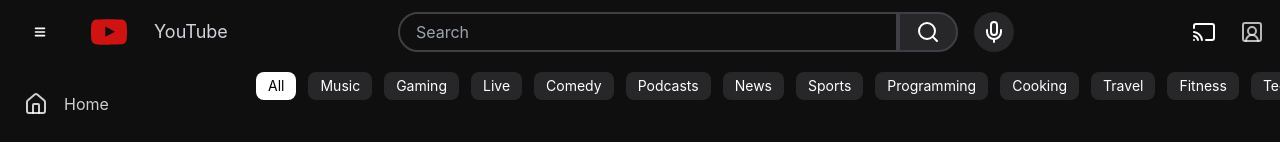
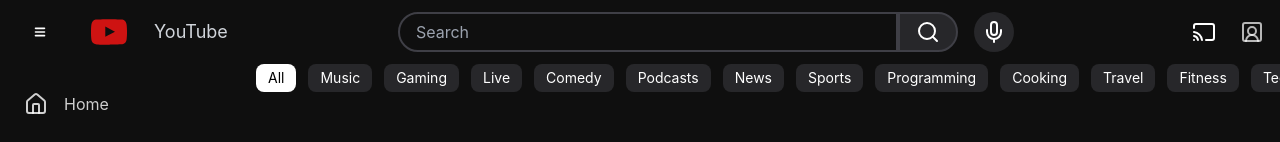
Before and after one commit to AkbarAwais/Youtube-Clone, a React (Create React App) app: page / in a window 1280 px wide. Shown: the top 142 px of the page. Built offline with nearby package versions, Linux system fonts and the light colour scheme; no server answers.

Commit message:
api modify

```diff
--- a/src/components/FacetListContainer.js
+++ b/src/components/FacetListContainer.js
@@ -14,8 +14,8 @@ const FacetListContainer = () => {
     return (
         <div
             className={`
-                fixed
-                top-16
+                relative
+                top-14
                 ${isMenuCollapsed ? 'left-16' : 'left-60'}
                 right-0
                 bg-[#0f0f0f]
--- a/src/constants/constants.js
+++ b/src/constants/constants.js
@@ -1 +1 @@
-export const LIST_VIDEOS_API = `https://youtube.googleapis.com/youtube/v3/videos?part=snippet%2CcontentDetails%2Cstatistics&chart=mostPopular&regionCode=US&key=${process.env.REACT_APP_API_KEY}`;
+export const LIST_VIDEOS_API = `https://youtube.googleapis.com/youtube/v3/videos?part=snippet%2CcontentDetails%2Cstatistics&chart=mostPopular&maxResults=50&regionCode=IN&key=${process.env.REACT_APP_API_KEY}`;
```
